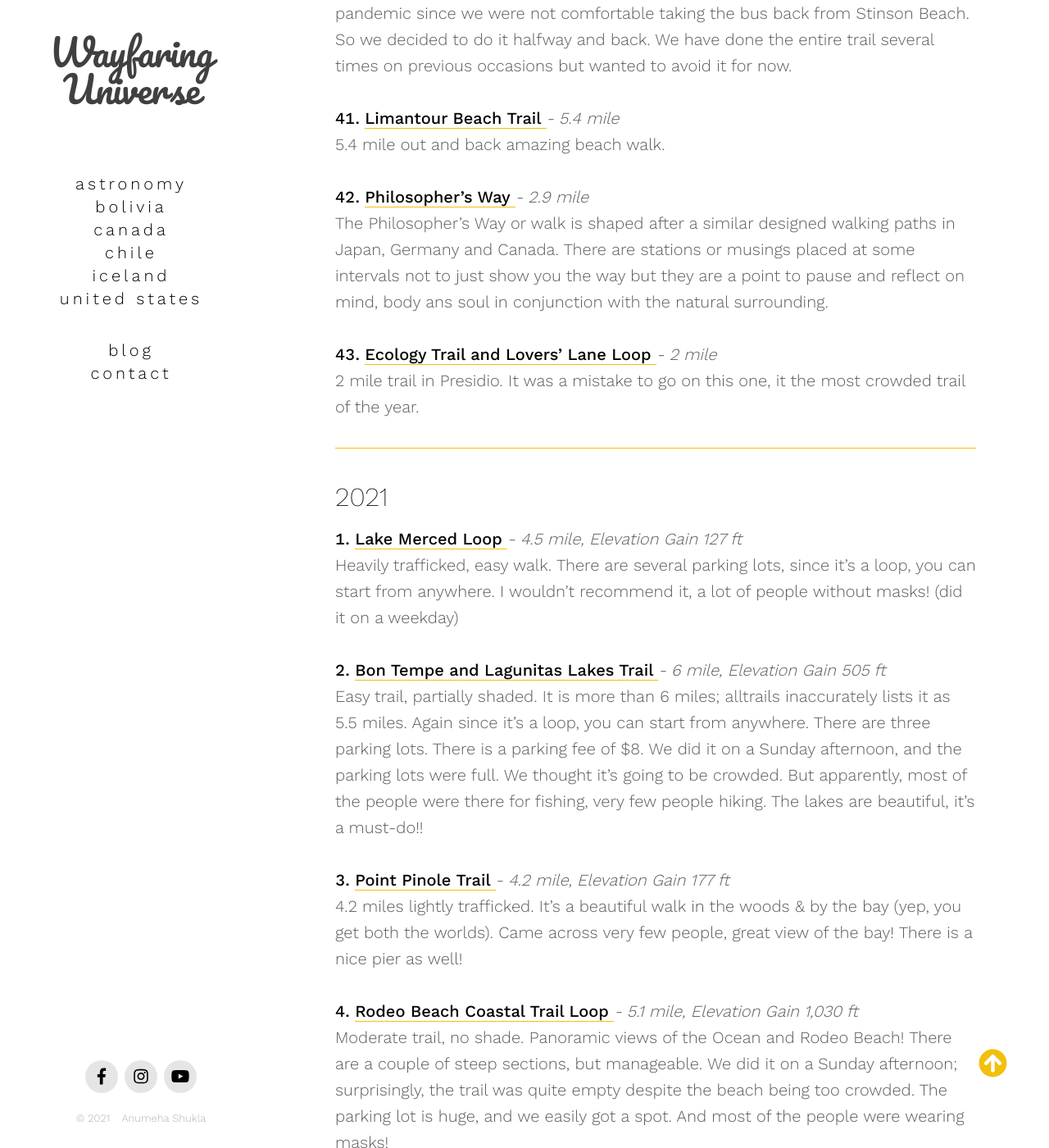
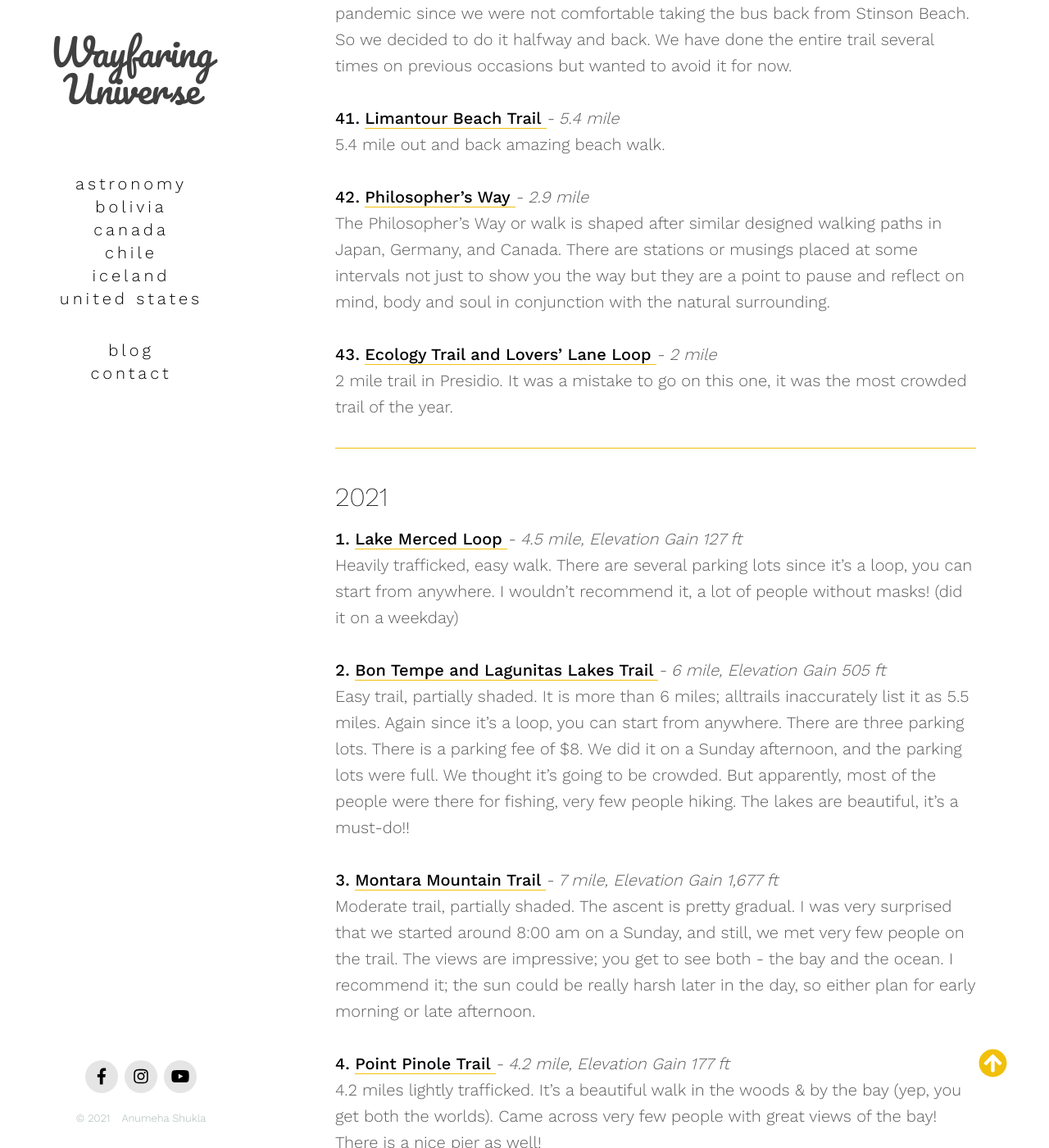
Before and after one commit to anumehashukla/wayfaringuniverse, a Jekyll site: the page built from _posts/UnitedStates/2021-01-12-bay-area-hikes.md, in a window 1280 px wide and 1400 px high, scrolled down 8614 px. Shown: the whole window at 82% size. Built offline with Jekyll 4.4.1, drawn with Linux system fonts in a browser that asks for light colours; nearby versions of some CDN libraries; comment, search, counter and statistics services are not loaded; some of the changed text lies outside the part shown.

Commit message:
Adding new trail

```diff
--- a/_posts/UnitedStates/2021-01-12-bay-area-hikes.md
+++ b/_posts/UnitedStates/2021-01-12-bay-area-hikes.md
@@ -44,31 +44,31 @@ I highly recommend this one!!
 <br>
 4. [Rodeo Valley Loop and Slacker Hill ](https://www.alltrails.com/trail/us/california/rodeo-valley-loop-and-slacker-hill)*- 6.2 mile*
 <br> 6.2 miles moderate hike, gradual elevation gain, no shade. Black Sands Beach via Julian Trail and this trail share the same trailhead. Also, this is a loop, so you can start from some other trailhead. 5 years of living in the bay area and not been to Slacker hill, I know that's embarrassing. :)
-<br>The viewpoint is super amazing, with awesome views of the GGB, city, ocean and the bay. A must do! Just avoid weekends.
+<br>The viewpoint is super amazing, with awesome views of the GGB, city, ocean and the bay. A must-do! Just avoid weekends.
 <br>
 <br>
-5. [Fordyce Falls Via Spaulding Lake Trail ](https://www.alltrails.com/explore/trail/us/california/fordyce-falls-via-spaulding-lake-trail)*- 11 mile*
-<br>11 mile moderate hike. I think it's rated moderate only because of the distance. Please download some offline maps or read the map before heading to this trail. The trail is not even marked in google maps.
+5. [Fordyce Falls Via Spaulding Lake Trail ](https://www.alltrails.com/explore/trail/us/california/fordyce-falls-via-spaulding-lake-trail)*- 11 miles*
+<br>11 mile moderate hike. I think it's rated moderate only because of the distance. Please download some offline maps or read the map before heading to this trail. The trail is not even marked on google maps.
 <br>
 <br>
 6. [Point Lobos Loop Trail ](https://www.alltrails.com/trail/us/california/point-lobos-loop-trail)*- 6.7 mile*
-<br>6.7 miles easy hike, gorgeous views, specially the pelican area. Since this is a loop, you can start from anywhere, there are multiple parking lots. A tiny section of the trail was closed for restoration.
+<br>6.7 miles easy hike, gorgeous views, especially the pelican area. Since this is a loop, you can start from anywhere, there are multiple parking lots. A tiny section of the trail was closed for restoration.
 <br>
 <br>
 7. [Almaden Quicksilver McAbee Mine Trail New Almaden Trail ](https://www.alltrails.com/trail/us/california/almaden-quicksilver-mcabee-mine-trail-new-almaden-trail) *- 9.5 mile*
-<br>9.5 mile easy trail. Usually, it is heavily trafficked, so we did it on a weekday. Also, there was a warning of a mountain lion at the trailhead. There were many people on the trails not wearing masks or making any effort to distance, specially the runners.
+<br>9.5 mile easy trail. Usually, it is heavily trafficked, so we did it on a weekday. Also, there was a warning of a mountain lion at the trailhead. Many people on the trails were not wearing masks or making any effort to distance themselves, especially the runners.
 <br>
 <br>
 8. [Old Springs, Miwok, Wolf Ridge, Coastal and Tennessee Valley Loop ](https://www.alltrails.com/trail/us/california/old-springs-miwok-wolf-ridge-coastal-and-tennessee-valley-loop)*- 4.9 mile*
-<br>4.9 miles, almost no shade. This trail and Tennessee Valley trail share the same trailhead. We did this hike on a weekday, though it is not a popular trail but the parking lot was almost full around 6:00 pm when we reached. I guess most of the traffic was for Tennessee Beach and other hikes that start from this trailhead. We only came across a handful of people on the trail. If you are looking for a less crowded hike on a weekday, I would certainly suggest this one.
+<br>4.9 miles, almost no shade. This trail and the Tennessee Valley trail share the same trailhead. We did this hike on a weekday, though it is not a popular trail but the parking lot was almost full around 6:00 pm when we reached. I guess most of the traffic was for Tennessee Beach and other hikes that start from this trailhead. We only came across a handful of people on the trail. If you are looking for a less crowded hike on a weekday, I would certainly suggest this one.
 <br>
 <br>
 9. [McNee Ranch to Planet of the Apes ](https://www.alltrails.com/trail/us/california/mcnee-ranch-to-planet-of-the-apes)*- 5.8 mile*
 <br>Nice hike! Mostly not shaded. A couple of steep sections. I would suggest wearing proper footwear since coming down could be a problem. Very limited parking at the trailhead on Highway 1, could only fit about six cars or so. But you can always park at the Montara State Beach parking, which is just .2 miles from the trailhead. Alltrails shows an inaccurate distance of 4.8miles. Did it counterclockwise and it happened to be around 5.8 miles (moderately difficult counterclockwise)
 <br>
 <br>
-10. [Lake Chabot: West Shore, Bass Cove, Columbine, Honker Bay, East Shore Loop ](https://www.alltrails.com/explore/trail/us/california/lake-chabot-west-shore-bass-cove-columbine-honker-bay-east-shore-loop)*- 9.3 mile*
-<br>9.3ish mile trail around the lake. Most of the section is paved and broad making it easier to maintain social distancing. Since it is a heavily trafficked trail, we did it on a weekday and it wasn't crowded.
+10. [Lake Chabot: West Shore, Bass Cove, Columbine, Honker Bay, East Shore Loop ](https://www.alltrails.com/explore/trail/us/california/lake-chabot-west-shore-bass-cove-columbine-honker-bay-east-shore-loop)*- 9.3 miles*
+<br>9.3ish mile trail around the lake. Most of the section is paved and broad, making it easier to maintain social distancing. Since it is a heavily trafficked trail, we did it on a weekday and it wasn't crowded.
 <br>
 <br>
 11. [Mount Tamalpais Middle Peak Loop Trail ](https://www.alltrails.com/explore/trail/us/california/mount-tamalpais-middle-peak-loop-trail)*- 5.3 mile*
@@ -121,19 +121,19 @@ I highly recommend this one!!
 <br>
 <br>
 23. [Black Sands Beach via Julian Trail ](https://www.alltrails.com/explore/trail/us/california/black-sands-beach-via-julian-trail)*- 4.2 mile*
-<br>4.2 mile moderate hike in Marin Headlands, no shade. Steep at some spots, and need to climb down/up some stairs going to the beach. The black sand beach is gorgeous. Rodeo Valley Loop and Slacker Hill and this trail share the same trailhead. Did it on a weekday so wasn't much crowded. A must visit.
+<br>4.2 mile moderate hike in Marin Headlands, no shade. Steep at some spots and you need to climb down/up some stairs going to the beach. The black sand beach is gorgeous. Rodeo Valley Loop and Slacker Hill and this trail share the same trailhead. Did it on a weekday so wasn't much crowded. A must-visit.
 <br>
 <br>
 24. [Sweeney Ridge ](https://www.alltrails.com/trail/us/california/sweeney-ridge--2?ref=result-card)*- 5 mile*
-<br>5 mile easy hike, paved, no shade. My favourite hike this year. It was so amazing to see fog flowing in when we reached the ridge. It was one o the best sunsets this year. Do it around sunset when there is fog.
+<br>5 mile easy hike, paved, no shade. My favorite hike this year. It was so amazing to see fog flowing in when we reached the ridge. It was one o the best sunsets this year. Do it around sunset when there is fog.
 <br>
 <br>
 25. [Baquiano Trail ](https://www.alltrails.com/trail/us/california/baquaiano-trail?ref=result-card)*- 3.4 mile*
-<br>3.4 miles roundtrip, no shade. This one also goes up to Sweeney ridge which is so beautiful during foggy evenings. One of my top ten hikes this year(only if there is fog:) )
+<br>3.4 miles roundtrip, no shade. This one also goes up to Sweeney ridge, which is so beautiful during foggy evenings. One of my top ten hikes this year(only if there is fog:) )
 <br>
 <br>
 26. [Sweeney Ridge Trail via Mori Ridge ](https://www.alltrails.com/trail/us/california/sweeney-ridge-trail-via-mori-ridge)*- 5 mile*
-<br>5 mile moderate hike in Pacifica. The first mile is quite a killer, specially hurts your knees so bad while coming down. All three trails join the Sweeney Ridge and the views are spectacular, ocean on one side and bay on the other.
+<br>5 mile moderate hike in Pacifica. The first mile is quite a killer, particularly hurts your knees so bad while coming down. All three trails join the Sweeney Ridge and the views are spectacular, ocean on one side and bay on the other.
 <br>
 <br>
 27. [Cooley Landing Trail ](https://www.alltrails.com/explore/trail/us/california/cooley-landing-trail)*- 3.2 mile*
@@ -201,11 +201,11 @@ I highly recommend this one!!
 <br>
 <br>
 43. [Philosopher's Way ](https://www.alltrails.com/explore/trail/us/california/philosophers-way)*- 2.9 mile*
-<br>The Philosopher's Way or walk is shaped after a similar designed walking paths in Japan, Germany and Canada. There are stations or musings placed at some intervals not to just show you the way but they are a point to pause and reflect on mind, body ans soul in conjunction with the natural surrounding.
+<br>The Philosopher's Way or walk is shaped after similar designed walking paths in Japan, Germany, and Canada. There are stations or musings placed at some intervals not just to show you the way but they are a point to pause and reflect on mind, body and soul in conjunction with the natural surrounding.
 <br>
 <br>
 44. [Ecology Trail and Lovers' Lane Loop ](https://www.alltrails.com/trail/us/california/ecology-trail-and-lovers-lane-loop)*- 2 mile*
-<br> 2 mile trail in Presidio. It was a mistake to go on this one, it the most crowded trail of the year.
+<br> 2 mile trail in Presidio. It was a mistake to go on this one, it was the most crowded trail of the year.
 <br>
 <br>
 <br>
@@ -215,29 +215,35 @@ I highly recommend this one!!
 
 
 45. [Lake Merced Loop ](https://www.alltrails.com/trail/us/california/lake-merced-loop)*- 4.5 mile, Elevation Gain 127 ft*
-<br>Heavily trafficked, easy walk. There are several parking lots, since it's a loop, you can start from anywhere. I wouldn’t recommend it, a lot of people without masks! (did it on a weekday)
+<br>Heavily trafficked, easy walk. There are several parking lots since it's a loop, you can start from anywhere. I wouldn’t recommend it, a lot of people without masks! (did it on a weekday)
 <br>
 <br>
 46. [Bon Tempe and Lagunitas Lakes Trail ](https://www.alltrails.com/explore/trail/us/california/bon-tempe-and-lagunitas-lakes-trail)*- 6 mile, Elevation Gain 505 ft*
-<br>Easy trail, partially shaded. It is more than 6 miles; alltrails inaccurately lists it as 5.5 miles. Again since it's a loop, you can start from anywhere. There are three parking lots. There is a parking fee of $8. We did it on a Sunday afternoon, and the parking lots were full. We thought it's going to be crowded. But apparently, most of the people were there for fishing, very few people hiking. The lakes are beautiful, it's a must-do!!
+<br>Easy trail, partially shaded. It is more than 6 miles; alltrails inaccurately list it as 5.5 miles. Again since it's a loop, you can start from anywhere. There are three parking lots. There is a parking fee of $8. We did it on a Sunday afternoon, and the parking lots were full. We thought it's going to be crowded. But apparently, most of the people were there for fishing, very few people hiking. The lakes are beautiful, it's a must-do!!
 <br>
 <br>
-47. [Point Pinole Trail ](https://www.alltrails.com/trail/us/california/point-pinole-cooks-point-marsh-owl-alley-china-cove-pinole-point-and-bay-view-trails)*- 4.2 mile, Elevation Gain 177 ft*
-<br>4.2 miles lightly trafficked. It's a beautiful walk in the woods & by the bay (yep, you get both the worlds). Came across very few people, great view of the bay! There is a nice pier as well!
+47. [Montara Mountain Trail ](https://www.alltrails.com/trail/us/california/montara-mountain-trail--3)*- 7 mile, Elevation Gain 1,677 ft*
+<br>Moderate trail, partially shaded. The ascent is pretty gradual. I was very surprised that we started around 8:00 am on a Sunday, and still, we met very few people on the trail. The views are impressive; you get to see both - the bay and the ocean. I recommend it; the sun could be really harsh later in the day, so either plan for early morning or late afternoon.
 <br>
 <br>
-48. [Rodeo Beach Coastal Trail Loop ](https://www.alltrails.com/trail/us/california/rodeo-beach-coastal-trail-loop)*- 5.1 mile, Elevation Gain 1,030 ft*
+48. [Point Pinole Trail ](https://www.alltrails.com/trail/us/california/point-pinole-cooks-point-marsh-owl-alley-china-cove-pinole-point-and-bay-view-trails)*- 4.2 mile, Elevation Gain 177 ft*
+<br>4.2 miles lightly trafficked. It's a beautiful walk in the woods & by the bay (yep, you get both the worlds). Came across very few people with great views of the bay! There is a nice pier as well!
+<br>
+<br>
+49. [Rodeo Beach Coastal Trail Loop ](https://www.alltrails.com/trail/us/california/rodeo-beach-coastal-trail-loop)*- 5.1 mile, Elevation Gain 1,030 ft*
 <br>Moderate trail, no shade. Panoramic views of the Ocean and Rodeo Beach! There are a couple of steep sections, but manageable. We did it on a Sunday afternoon; surprisingly, the trail was quite empty despite the beach being too crowded. The parking lot is huge, and we easily got a spot. And most of the people were wearing masks!
 <br>
 <br>
-49. [Kirby Cove ](https://www.alltrails.com/trail/us/california/kirby-cove)*- 3 mile, Elevation Gain 561 ft*
-<br>3 mile easy trail, not shaded. The views are gorgeous. Although it is a heavily trafficked trail, but if you plan to go on a weekday, it shouldn't be that bad. We did it on a Wednesday evening, didn't come across a single person. Plenty of parking at the trailhead.
+50. [Kirby Cove ](https://www.alltrails.com/trail/us/california/kirby-cove)*- 3 mile, Elevation Gain 561 ft*
+<br>3 mile easy trail, not shaded. The views are gorgeous. Although it is a heavily trafficked trail, it shouldn't be that bad if you plan to go on a weekday. We did it on a Wednesday evening, didn't come across a single person. Plenty of parking at the trailhead.
 <br>
 <br>
-50. [Napa River and Bay Trail ](https://www.alltrails.com/trail/us/california/napa-river-and-bay-trail)*- 5.7 mile, Elevation Gain 43 ft*
+51. [Napa River and Bay Trail ](https://www.alltrails.com/trail/us/california/napa-river-and-bay-trail)*- 5.7 mile, Elevation Gain 43 ft*
 <br>Easy walk, not shaded. Very few people, lots of birds. Do it around sunset.
 <br>
 <br>
+
+
 
 
 
```
Also changed, not shown: other parts of _posts/UnitedStates/2021-01-12-bay-area-hikes.md (+13 -13 lines).
